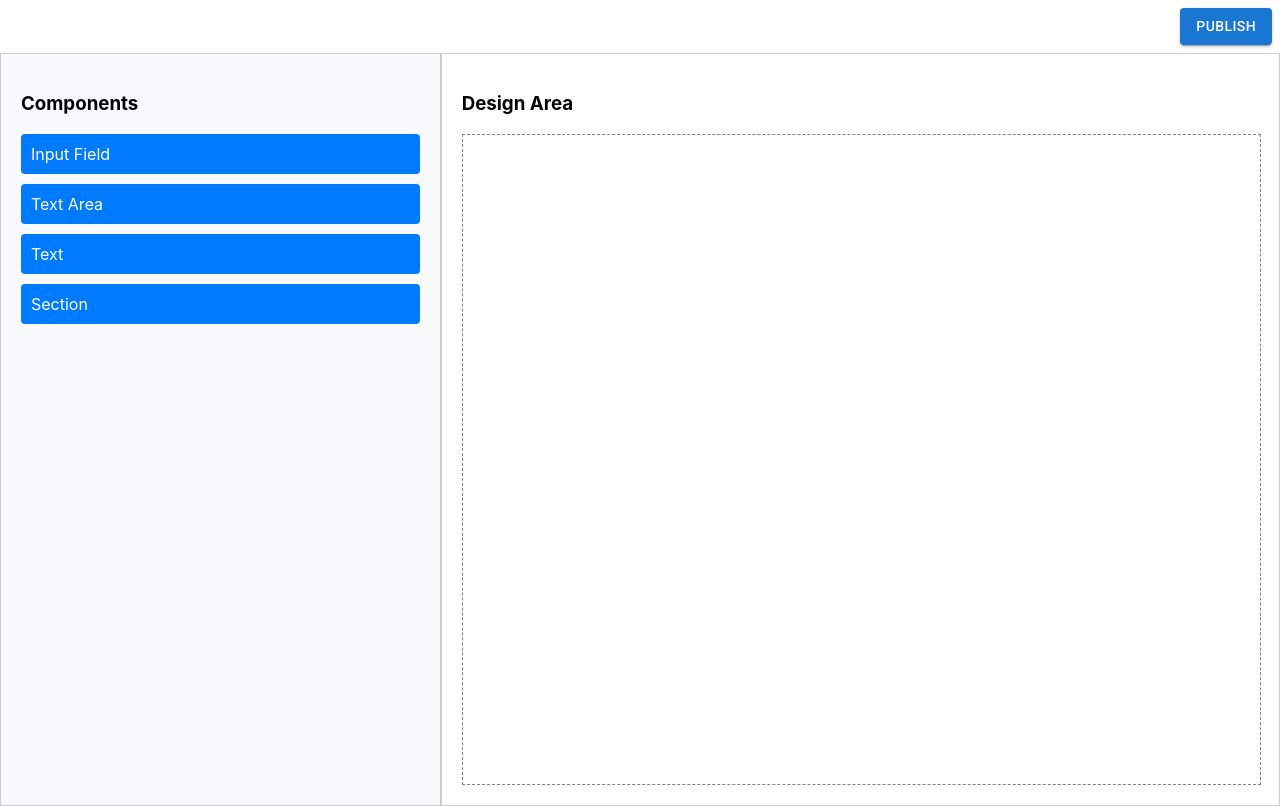
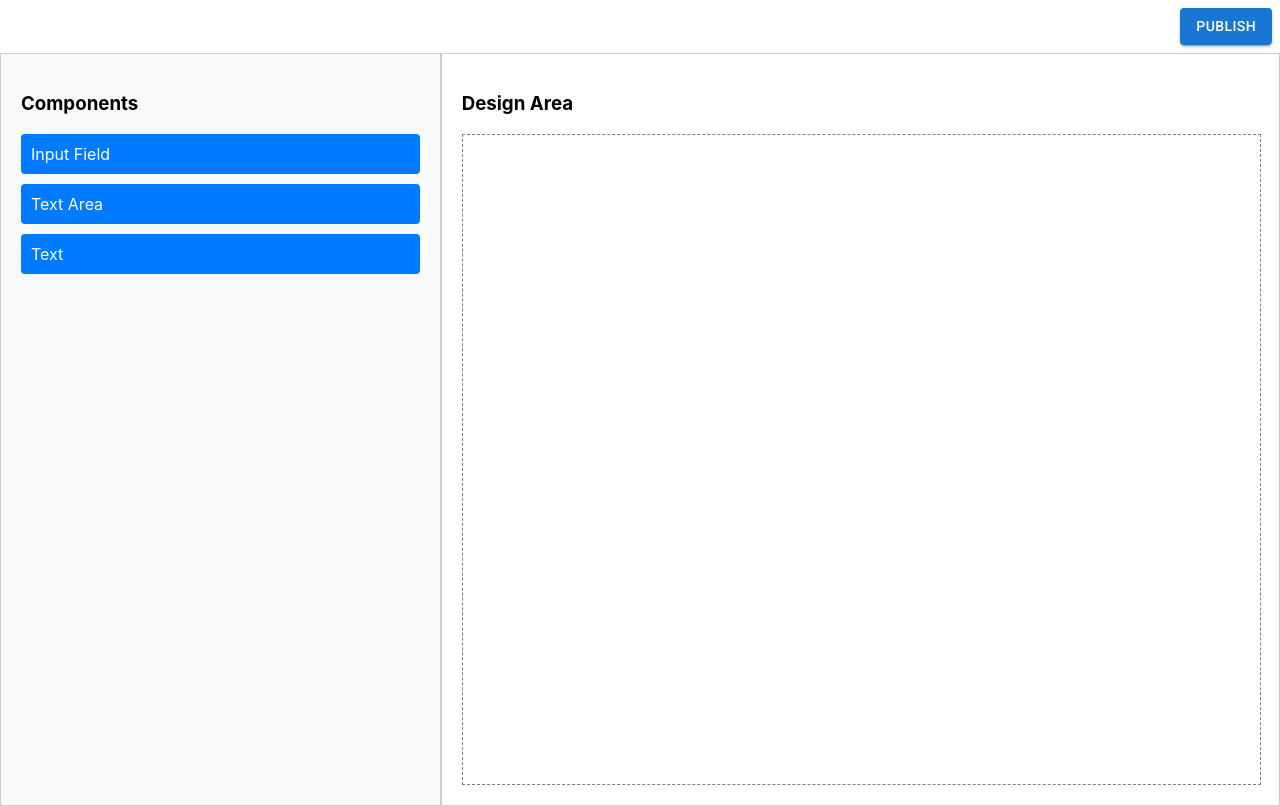
Before and after one commit to khalidstory/engine-poc, a React (Create React App) app in the folder editor-poc/: page / in a window 1280 px wide. Built offline with nearby package versions, Linux system fonts and the light colour scheme.

Commit message:
Hide section item

```diff
--- a/editor-poc/src/components/LeftSidebar.js
+++ b/editor-poc/src/components/LeftSidebar.js
@@ -8,7 +8,7 @@ const LeftSidebar = () => {
       <DraggableItem type="input" tagName="input" label="Input Field" />
       <DraggableItem type="textarea" tagName="textarea" label="Text Area" />
       <DraggableItem type="text" tagName="div" label="Text" />
-      <DraggableItem type="section" tagName="section" label="Section" />
+      {/* <DraggableItem type="section" tagName="section" label="Section" /> */}
     </div>
   );
 };
```
